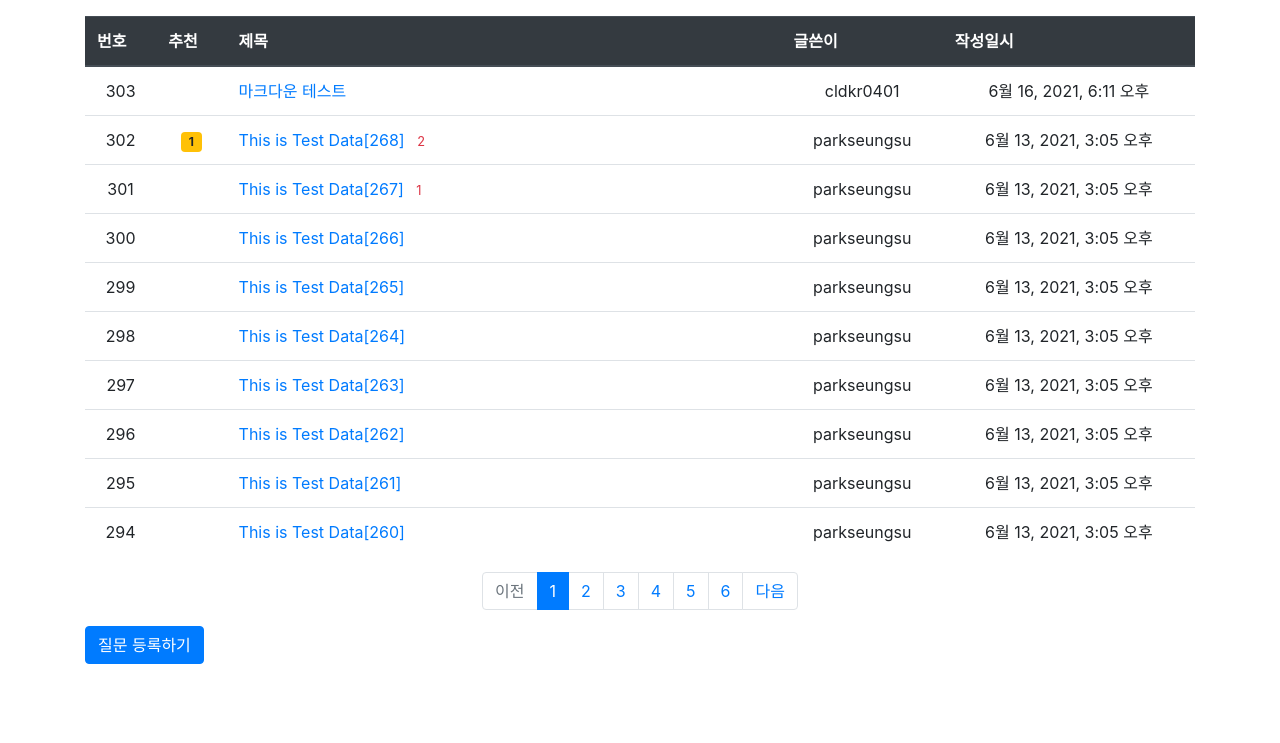
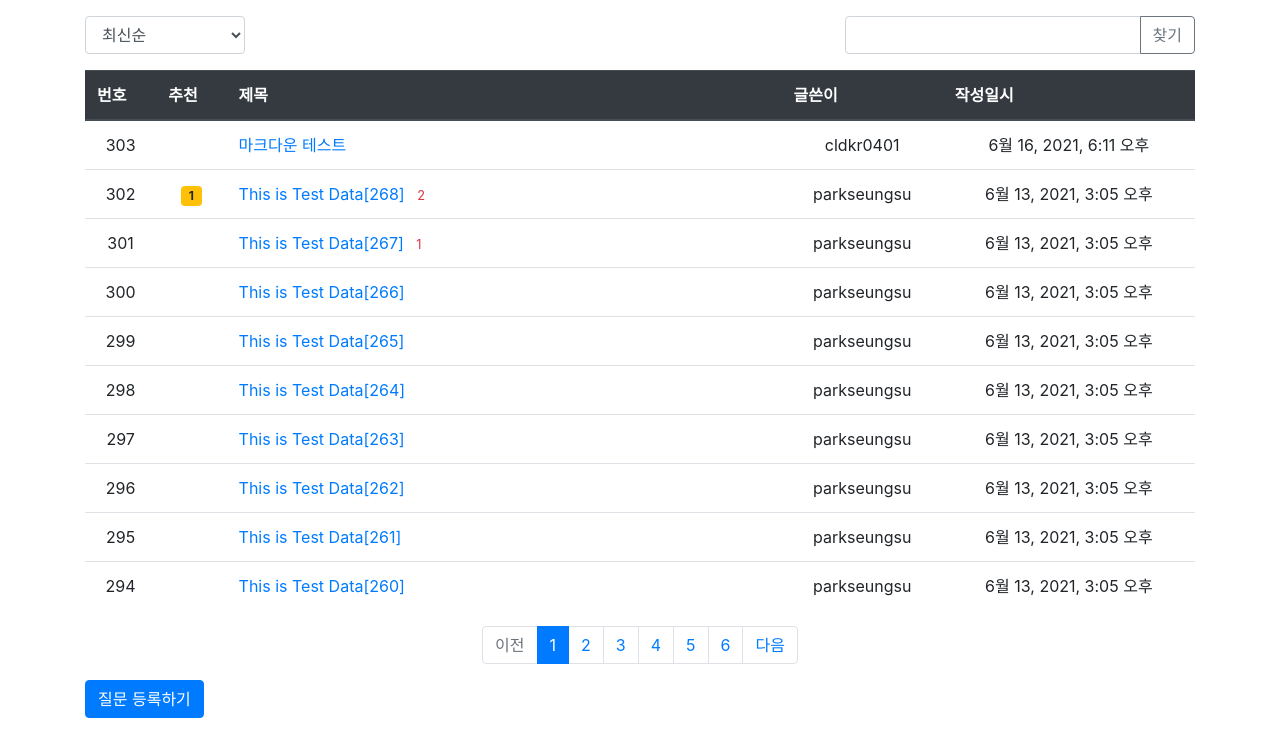
Before and after one commit to ParkSeungSu/DjangoStudy, a Django app: page / in a window 1280 px wide. Shown: the part 57-800 px from the top of the page. Run offline with Django 3.2, Linux system fonts and the light colour scheme; data comes from the database, SQL or seed files in the repository; both versions use the stored data as it was after the commit; some libraries are stand-ins or nearby versions.

Commit message:
3-15
search

listing - recommend
           - popular
           - recent

```diff
--- a/jumpToDjango/pybo/views/base_views.py
+++ b/jumpToDjango/pybo/views/base_views.py
@@ -1,6 +1,6 @@
 from django.core.paginator import Paginator
 from django.shortcuts import render, get_object_or_404
-
+from django.db.models import Q, Count
 from ..models import Question
 
 
@@ -10,17 +10,34 @@ def index(request):
     pybo 목록 출력
     '''
     #입력 파라메터
-    page = request.GET.get('page','1')
+    page = request.GET.get('page','1')  # 페이지
+    kw = request.GET.get('kw','')       # 검색어
+    so = request.GET.get('so','recent') #정렬기준
 
-    #조회
-    question_list = Question.objects.order_by('-create_date')
+    #정렬
+    if so == 'recommend':
+        question_list = Question.objects.annotate(num_voter=Count('voter')).order_by('-num_voter','-create_date')
+    elif so == 'popular':
+        question_list = Question.objects.annotate(num_answer=Count('answer')).order_by('-num_answer','-create_date')
+    else:   #recent
+        question_list = Question.objects.order_by('-create_date')
+
+    #검색
+
+    if kw:
+        question_list=question_list.filter(
+            Q(subject__icontains=kw) | # 제목검색
+            Q(content__icontains=kw) | # 내용검색
+            Q(author__username__icontains=kw) | #질문 글쓴이 검색
+            Q(answer__author__username__icontains=kw) #답변 글쓴이 검색
+        ).distinct()
 
     #페이징 처리
     paginator = Paginator(question_list, 10)#페이지당 10개씩 보여주기
     page_obj = paginator.get_page(page)
 
 
-    context = {'question_list': page_obj}
+    context = {'question_list': page_obj,'page':page,'kw':kw,'so':so}
 
     return render(request,'pybo/question_list.html',context)
 
--- a/jumpToDjango/templates/pybo/question_list.html
+++ b/jumpToDjango/templates/pybo/question_list.html
@@ -2,6 +2,24 @@
 {% load pybo_filter %}
 {% block content %}
 <div class="container my-3">
+    <div class="row justify-content-between my-3">
+
+        <div class="col-2">
+            <select class="form-control so">
+                <option value="recent" {%if so == 'recent' %} selected {% endif %}>최신순</option>
+                <option value="recommend" {% if so == 'recommend' %} selected {% endif %}>추천순</option>
+                <option value="popular" {% if so == 'popular' %} selected {% endif %}>인기순</option>
+            </select>
+        </div>
+
+        <div class="col-4 input-group">
+            <input type="text" class="form-control kw" value="{{ kw|default_if_none:'' }}">
+            <div class="input-group-append">
+                <button class="btn btn-outline-secondary" type='button'
+                id="btn_search">찾기</button>
+            </div>
+        </div>
+    </div>
     <table class="table">
 
         <thead>
@@ -22,7 +40,7 @@
                 </td>
                 <td>
                     {% if question.voter.all.count > 0 %}
-                    <span class="badge badge-warning px-2 py-1">{{question.voter.all.count}}</span
+                    <span class="badge badge-warning px-2 py-1">{{question.voter.all.count}}</span>
                     {% endif %}
                 </td>
                 <td class="text-left">
@@ -48,7 +66,7 @@
         <!-- 이전 페이지  -->
         {% if question_list.has_previous %}
         <li class="page-item">
-            <a class="page-link" href="?page={{question_list.previous_page_number }}">이전</a>
+            <a class="page-link" href="#" data-page="{{ question_list.previous_page_number }}">이전</a>
         </li>
         {% else %}
         <li class="page-item disabled">
@@ -61,11 +79,11 @@
         {% if page_number >= question_list.number|add:-5 and page_number <= question_list.number|add:5 %}
         {% if page_number == question_list.number %}
             <li class="page-item active" aria-current="page">
-            <a class="page-link" href="?page={{page_number}}">{{page_number}}</a>
+            <a class="page-link" href="#" data-page="{{page_number}}">{{page_number}}</a>
             </li>
             {% else %}
             <li class="page-item">
-                <a class="page-link" href="?page={{page_number}}">{{page_number}}</a>
+                <a class="page-link" href="#" data-page="{{page_number}}">{{page_number}}</a>
             </li>
             {% endif %}
             {% endif %}
@@ -74,7 +92,7 @@
             <!-- 다음 페이지 -->
             {% if question_list.has_next %}
             <li class="page-item">
-                <a class="page-link" href="?page={{question_list.next_page_number}}">다음</a>
+                <a class="page-link" data-page="{{question_list.next_page_number}}" href="#">다음</a>
             </li>
             {% else %}
             <li class="page-item diasabled">
@@ -85,4 +103,32 @@
     <!-- 페이징 처리 끝 -->
     <a href="{% url 'pybo:question_create' %}" class="btn btn-primary">질문 등록하기</a>
 </div>
+<form id="searchForm" action="{% url 'index' %}" method="get">
+    <input type="hidden" id="kw" name="kw" value="{{ kw|default_if_none:''}}">
+    <input type="hidden" id="page" name="page" value="{{page}}">
+    <input type="hidden" id="so" name="so" value="{{so}}">
+</form>
 {% endblock %}
+
+{% block script %}
+<script type="text/javascript">
+$(document).ready(function(){
+    $(".page-link").on('click',function(){
+        $("#page").val($(this).data("page"));
+        $("#searchForm").submit();
+    });
+
+    $("#btn_search").on('click',function(){
+        $("#kw").val($(".kw").val());
+        $("#page").val(1); // 검색버튼을 클릭할 경우 1페이지 부터 조회한다.
+        $("#searchForm").submit();
+    });
+
+    $(".so").on('change',function(){
+        $("#so").val($(this).val());
+        $("#page").val(1);
+        $("#searchForm").submit();
+    });
+});
+</script>
+{% endblock %}
```
Also changed, not shown: jumpToDjango/db.sqlite3.
